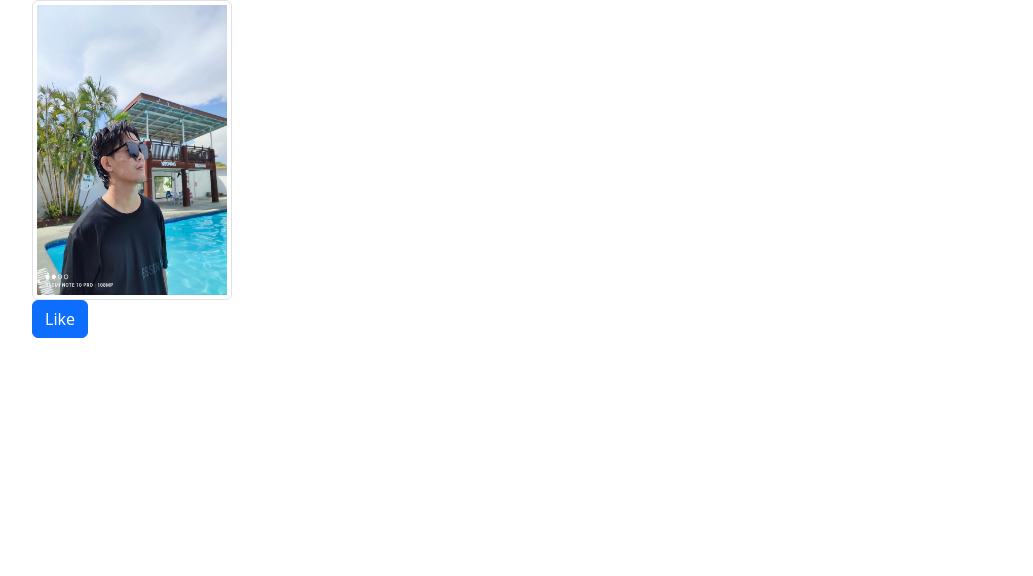
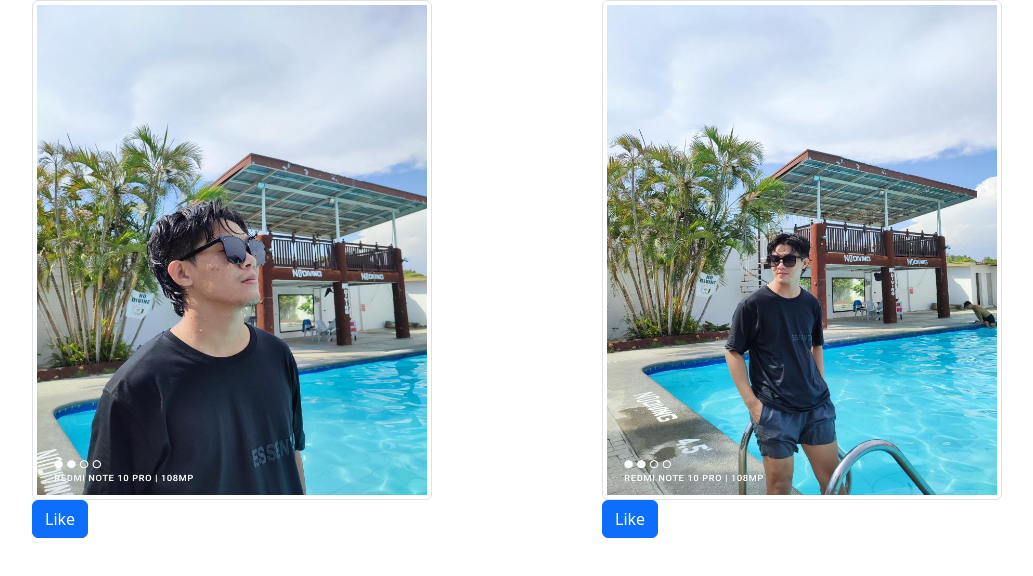
Before and after one commit to Peejaypeejay/Peejay, a plain HTML site: page index.html in a window 1280 px wide. Shown: the whole page, without its empty margins (50-1083 px from the left). Drawn offline with nearby package versions, Linux system fonts and the light colour scheme.

Commit message:
Update index.html

```diff
--- a/index.html
+++ b/index.html
@@ -8,7 +8,11 @@
        <div class="container">
           <div class="row">
              <div class="col-6">
-               <img src="IMG_20240513_213040_073.jpg" class="img-thumbnail" style="width:200px;height:300px;"/> <br>
+               <img src="IMG_20240513_213040_073.jpg" class="img-thumbnail" style="width:400px;height:500px;"/> <br>
+               <button class="btn btn-primary" type=button> Like </button>
+             </div>
+             <div class="col-6">
+               <img src="IMG_20240513_213109_801.jpg" class="img-thumbnail" style="width:400px;height:500px;"/> <br>
                <button class="btn btn-primary" type=button> Like </button>
              </div>
           </div>
```
